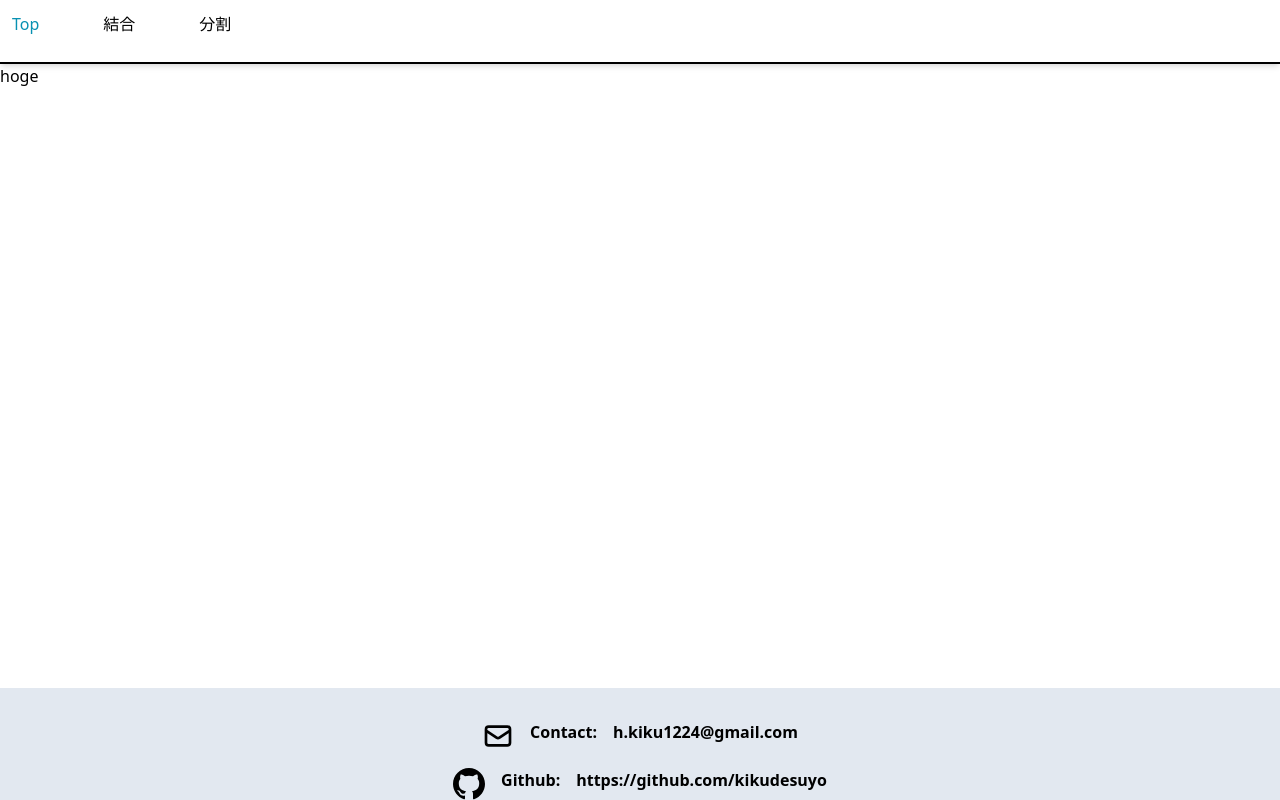
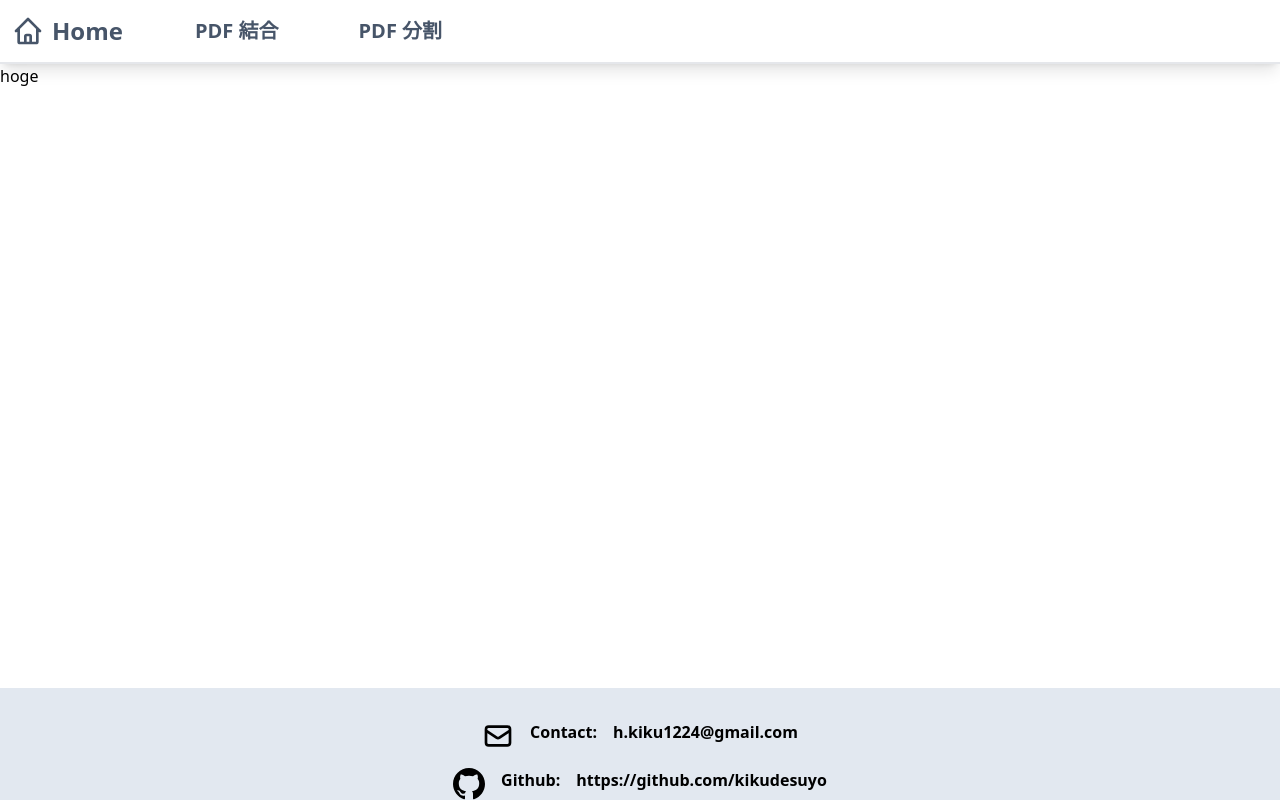
Before and after one commit to kikudesuyo/pdf-edition-v2, a Next.js app in the folder frontend/: page /home in a window 1280 px wide. Built offline with nearby package versions, Linux system fonts and the light colour scheme.

Commit message:
modify header

```diff
--- a/frontend/src/components/header.tsx
+++ b/frontend/src/components/header.tsx
@@ -1,10 +1,15 @@
+import HomeIcon from "@/assets/icons/HomeIcon";
+
 const Header = () => {
   return (
-    <header className="sticky top-0 flex h-16 border-b-2 border-black  p-3 shadow-md">
+    <header className="sticky top-0 flex h-16 border-b-2 p-3 shadow-lg items-center">
       <div className="flex flex-row gap-16">
-        <p className="text-cyan-600">Top</p>
-        <p>結合</p>
-        <p>分割</p>
+        <div className="flex flex-row items-center gap-2 text-slate-600">
+          <HomeIcon size="size-8" />
+          <p className="font-bold text-2xl">Home</p>
+        </div>
+        <p className="font-semibold text-xl text-slate-600 p-2">PDF 結合</p>
+        <p className="font-semibold text-xl text-slate-600 p-2">PDF 分割</p>
       </div>
     </header>
   );
```
